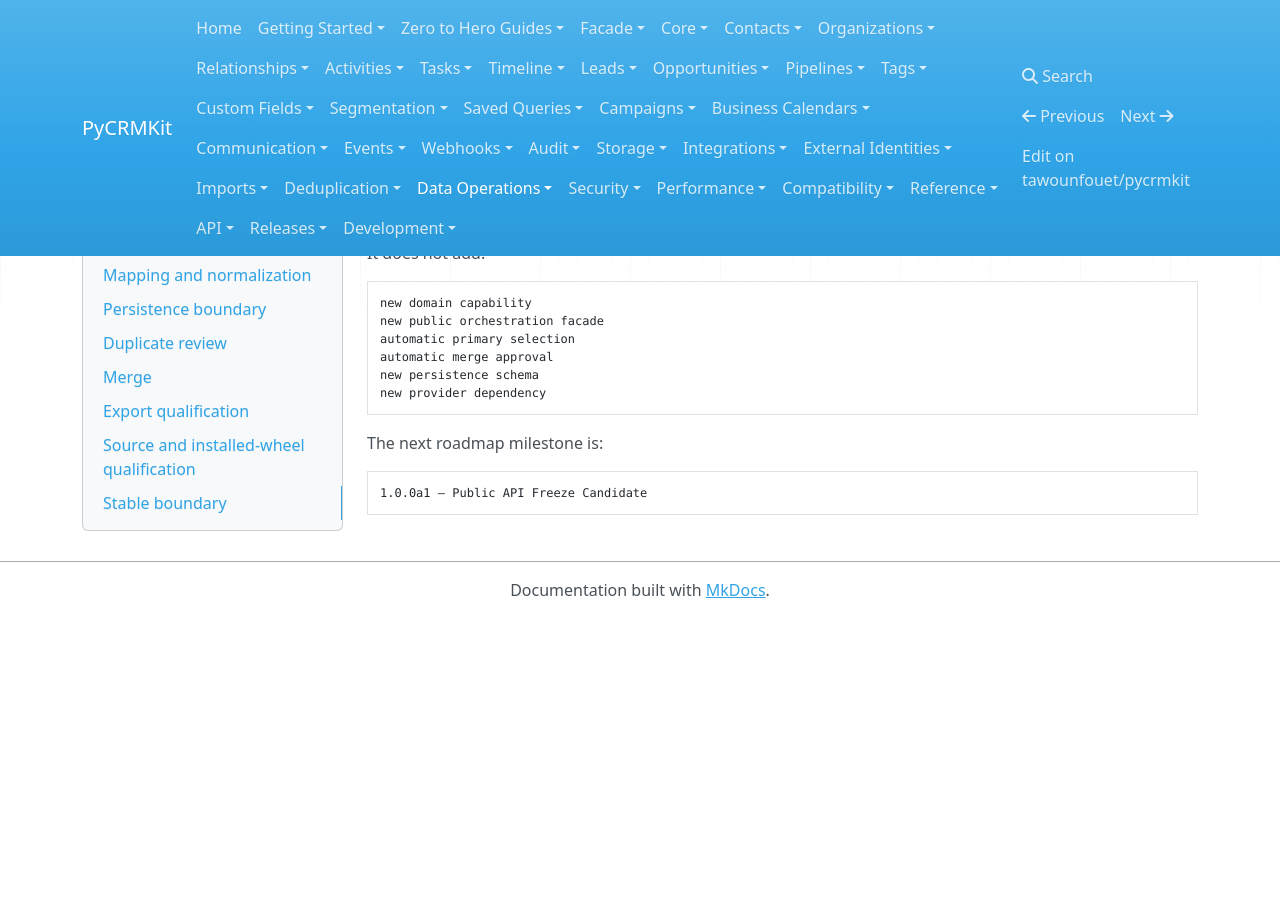
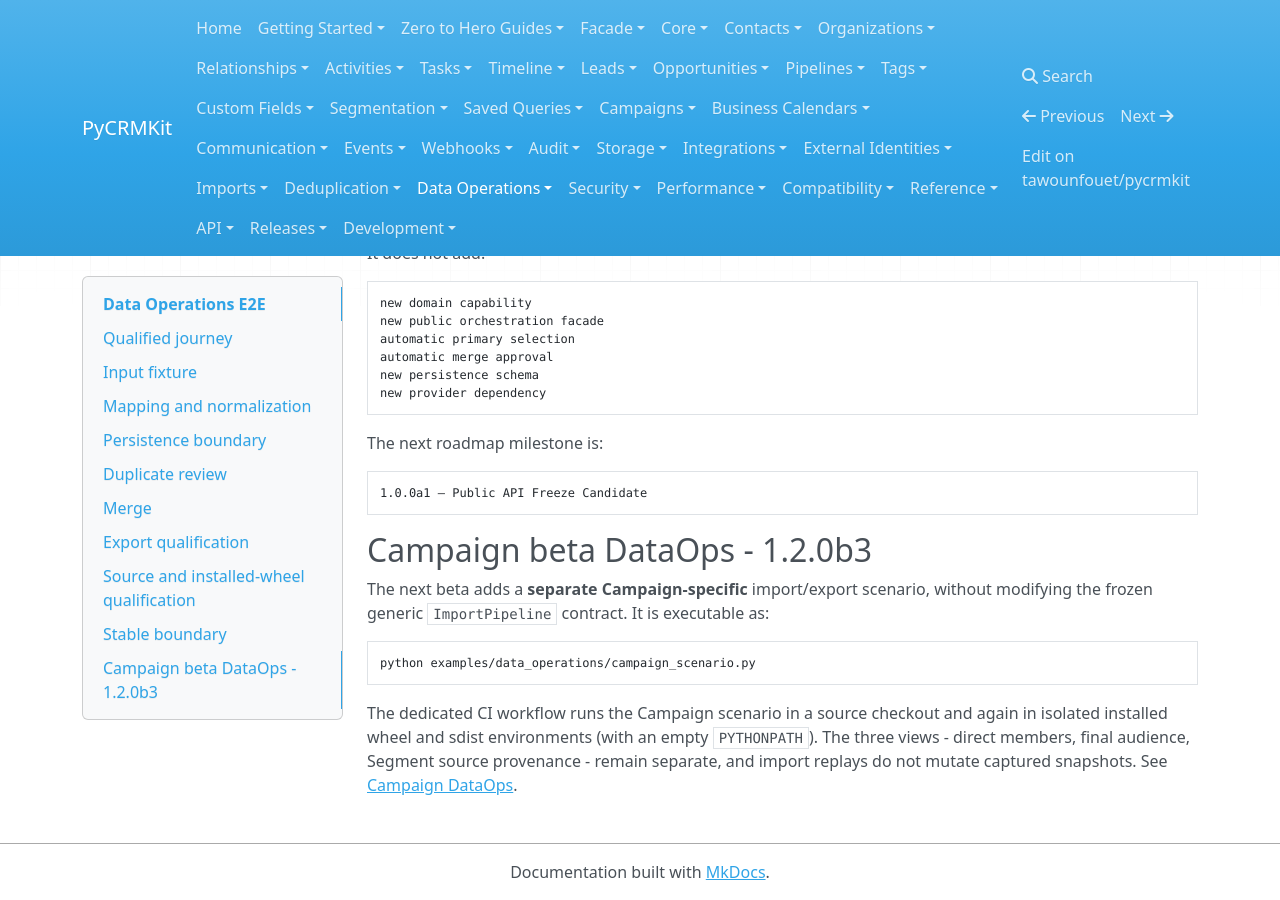
Before and after one commit to tawounfouet/pycrmkit, an MkDocs documentation site: the page built from docs/data_operations/e2e.md, in a window 1280 px wide and 900 px high, scrolled down 3715 px. Built offline with MkDocs 1.6.1, drawn with Linux system fonts in a browser that asks for light colours; nearby versions of some CDN libraries; before the commit the page ends 4333 px from its top, so only the background shows below that.

Commit message:
docs: document opt-in v1.2.0b3 Campaign HTTP and DataOps candidate

````diff
--- a/docs/data_operations/e2e.md
+++ b/docs/data_operations/e2e.md
@@ -222,3 +222,20 @@ The next roadmap milestone is:
 ```text
 1.0.0a1 — Public API Freeze Candidate
 ```
+
+
+## Campaign beta DataOps - 1.2.0b3
+
+The next beta adds a **separate Campaign-specific** import/export scenario,
+without modifying the frozen generic `ImportPipeline` contract. It is
+executable as:
+
+```bash
+python examples/data_operations/campaign_scenario.py
+```
+
+The dedicated CI workflow runs the Campaign scenario in a source checkout and
+again in isolated installed wheel and sdist environments (with an empty
+`PYTHONPATH`). The three views - direct members, final audience, Segment
+source provenance - remain separate, and import replays do not mutate
+captured snapshots. See [Campaign DataOps](campaigns.md).
````
